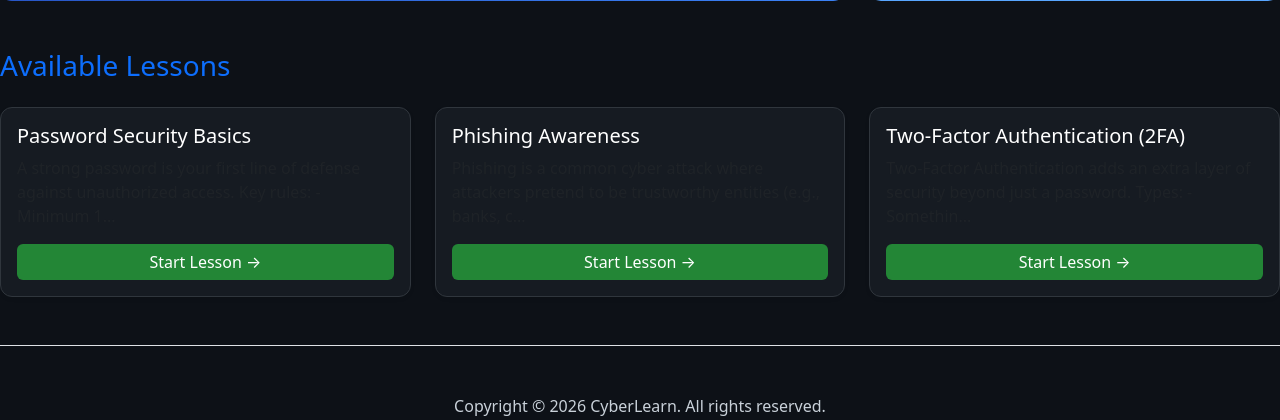
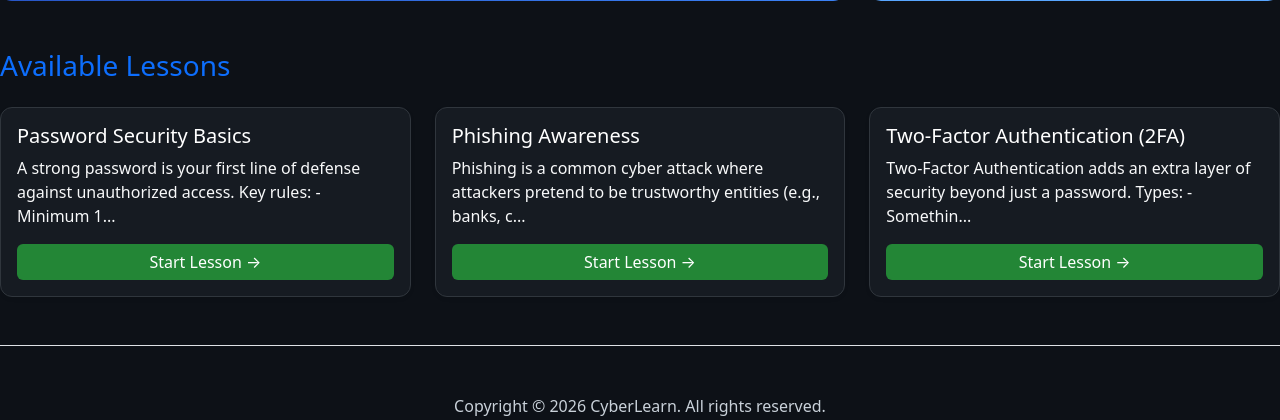
Before and after one commit to Damilare-coder/CyberLearn, a PHP site: page /dashboard.php in a window 1280 px wide. Shown: the part 616-1036 px from the top of the page. Run offline with PHP 8.4, Linux system fonts and the light colour scheme; a user stored in the database is signed in; data comes from the database, SQL or seed files in the repository.

Commit message:
Touched the Dashboard.php

```diff
--- a/dashboard.php
+++ b/dashboard.php
@@ -154,7 +154,7 @@ $avg_score = round($stmt->fetchColumn() ?: 0, 1);
                     <div class="card h-100 shadow-sm">
                         <div class="card-body d-flex flex-column">
                             <h5 class="card-title text-white"><?= htmlspecialchars($lesson['title']) ?></h5>
-                            <p class="card-text text-muted flex-grow-1">
+                            <p class="card-text text-light flex-grow-1">
                                 <?= htmlspecialchars(substr($lesson['content'] ?? 'Learn the fundamentals of this important topic...', 0, 100)) ?>...
                             </p>
                             <div class="mt-auto">
```
Also changed, not shown: uploads/4_profile.jpg (added).
